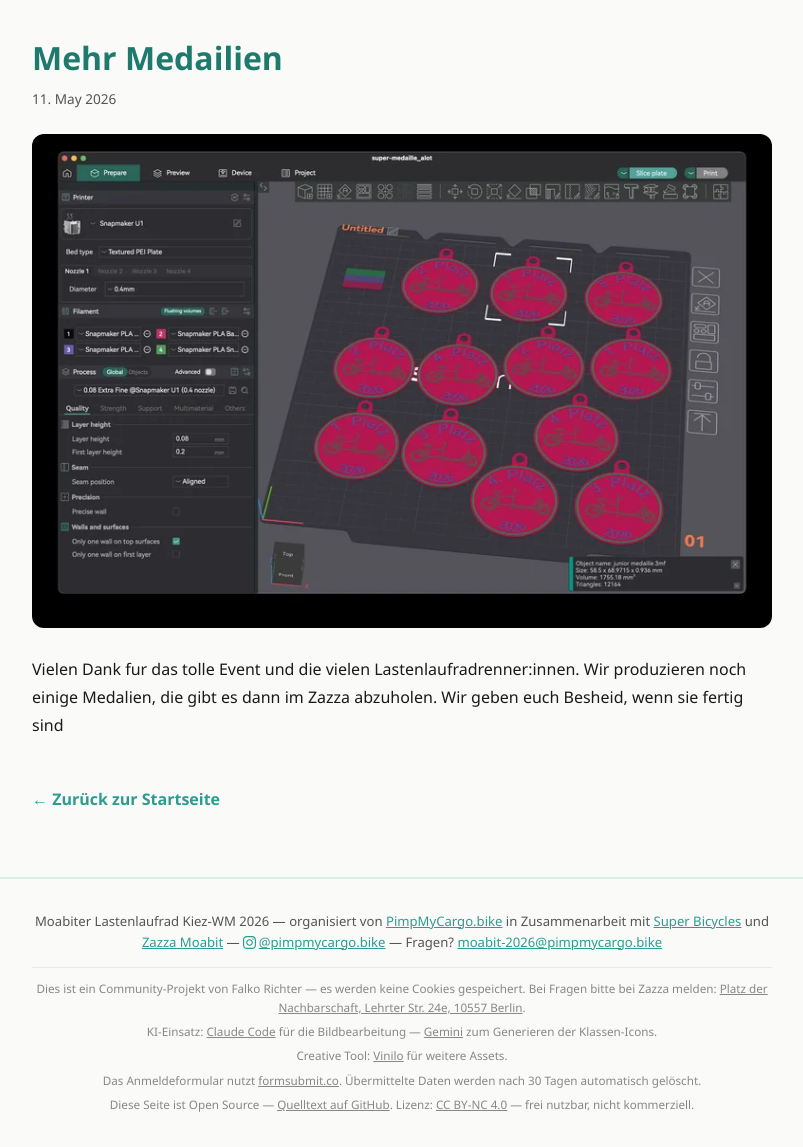
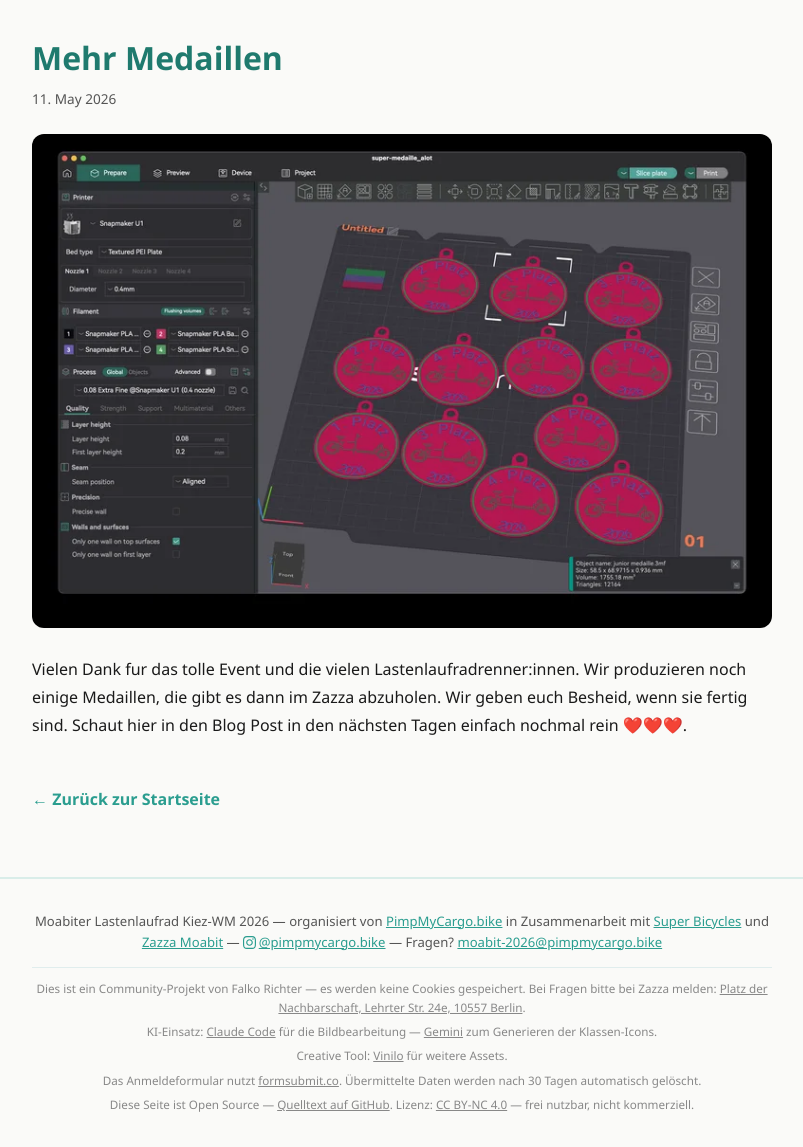
Before and after one commit to falkorichter/moabit-lastenlaufrad-champion-2026, a Jekyll site: the page built from _posts/2026-05-11-mehr-medaillen.md, in a window 1280 px wide. Shown: the whole page, without its empty margins (238-1041 px from the left). Built offline with Jekyll 4.4.1, drawn with Linux system fonts in a browser that asks for light colours.

Commit message:
Update 2026-05-11-mehr-medaillen.md

```diff
--- a/_posts/2026-05-11-mehr-medaillen.md
+++ b/_posts/2026-05-11-mehr-medaillen.md
@@ -1,5 +1,5 @@
 ---
-title: "Mehr Medailien"
+title: "Mehr Medaillen"
 date: 2026-05-11
 uuid: 93c4b7a8-d48b-4d1b-8768-b5f226256eca
 social_media_preview_image: /assets/images/og-medaillen.jpg
@@ -20,4 +20,4 @@ social_media_preview_image: /assets/images/og-medaillen.jpg
   >
 </picture>
 
-Vielen Dank fur das tolle Event und die vielen Lastenlaufradrenner:innen. Wir produzieren noch einige Medalien, die gibt es dann im Zazza abzuholen. Wir geben euch Besheid, wenn sie fertig sind
+Vielen Dank fur das tolle Event und die vielen Lastenlaufradrenner:innen. Wir produzieren noch einige Medaillen, die gibt es dann im Zazza abzuholen. Wir geben euch Besheid, wenn sie fertig sind. Schaut hier in den Blog Post in den nächsten Tagen einfach nochmal rein ❤️❤️❤️.
```
